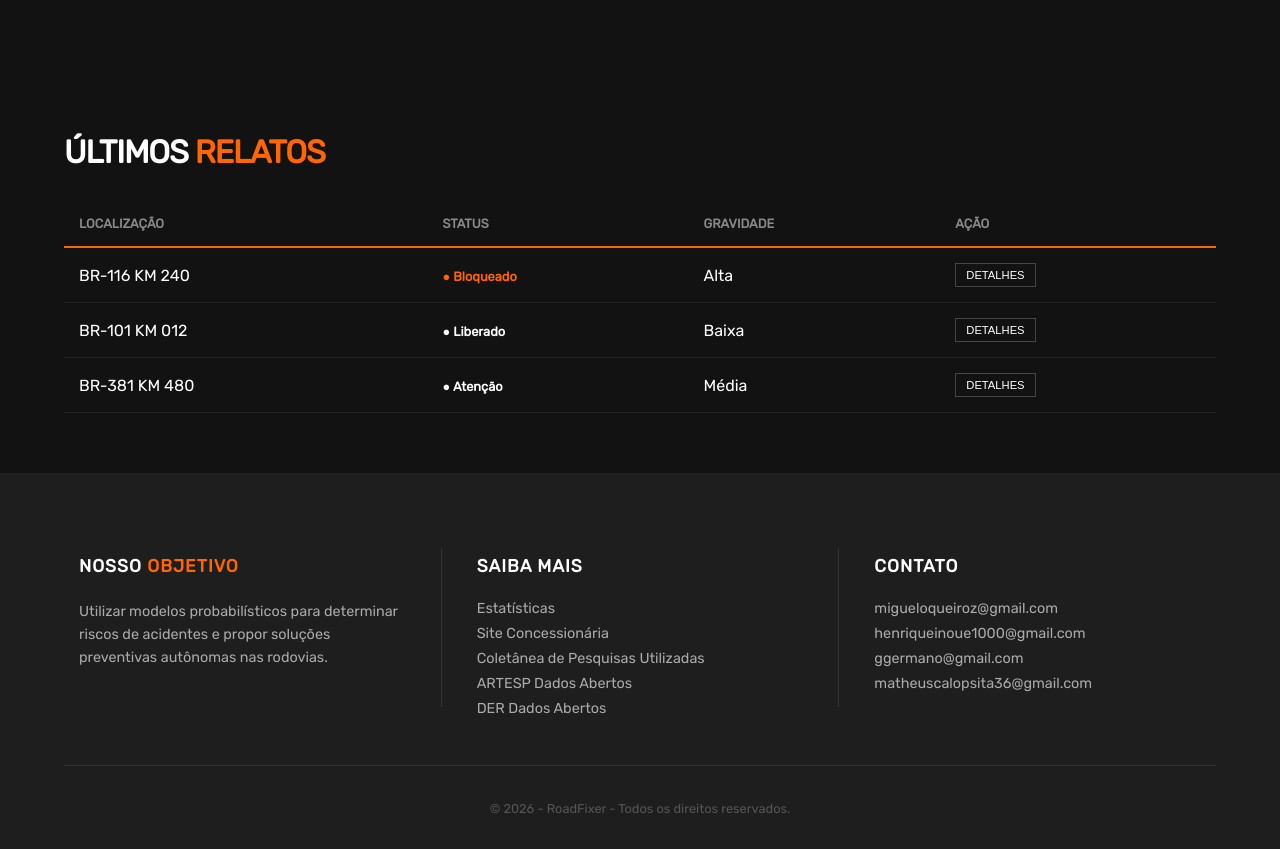
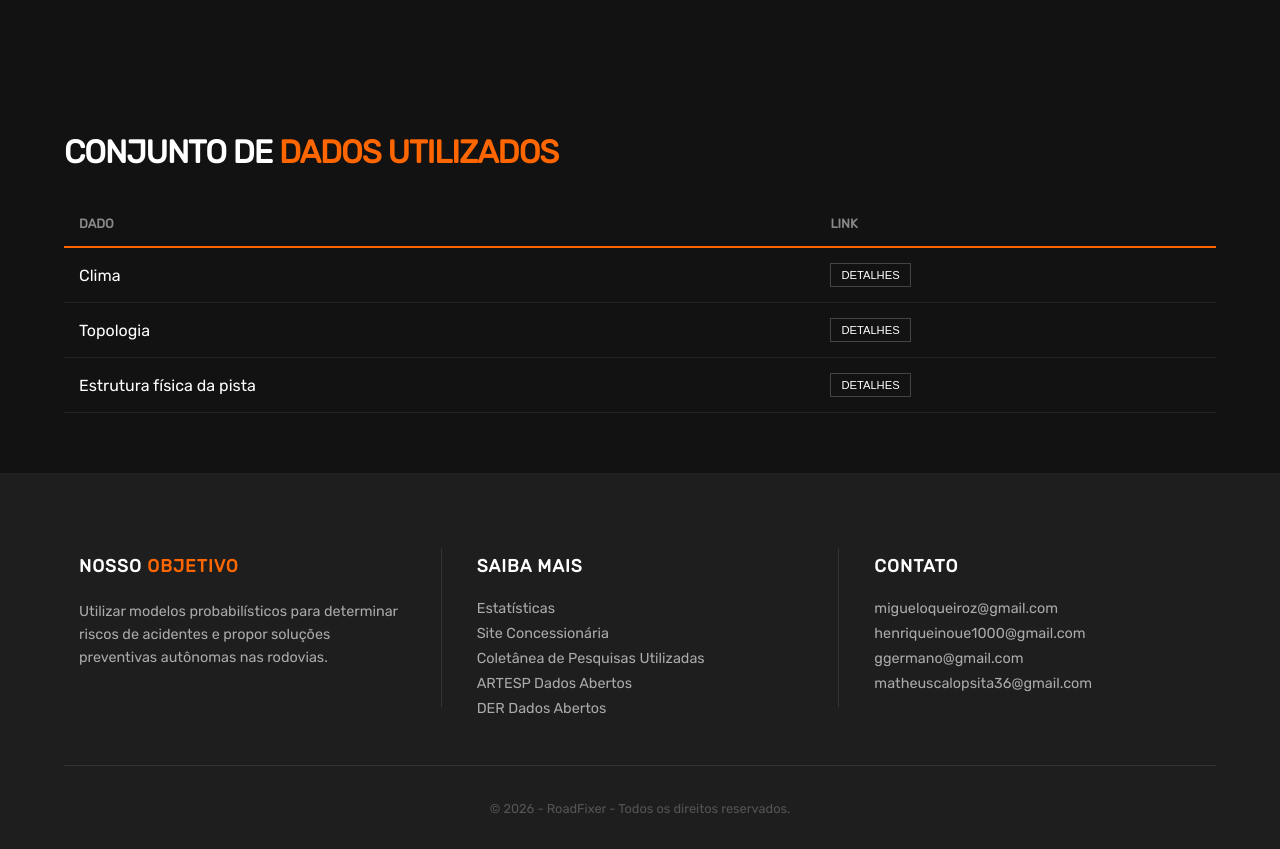
Before and after one commit to MiguelOliveira22/TCC26RoadFixer, a React (Vite) app in the folder RoadFixer/: page / in a window 1280 px wide. Shown: the part 1460-2309 px from the top of the page. Built offline with nearby package versions, Linux system fonts and the light colour scheme.

Commit message:
Update SaibaMais
ajeitado o estilo do menuButton

```diff
--- a/RoadFixer/src/App.jsx
+++ b/RoadFixer/src/App.jsx
@@ -3,7 +3,7 @@ import Navbar from "./components/Navbar";
 import Footer from "./components/Footer";
 import HomePage from './Pages/HomePage';
 import MonitoramentoPage from "./Pages/MonitoramentoPage";
-import SaibaMaisPage from "./Pages/saibaMaisPage"; // Atenção ao nome do arquivo!
+import SaibaMaisPage from "./Pages/SaibaMaisPage"; // Atenção ao nome do arquivo!
 import './App.css';
 import { pathObject } from './Constants';
 
--- a/RoadFixer/src/Pages/SaibaMaisPage.jsx
+++ b/RoadFixer/src/Pages/SaibaMaisPage.jsx
@@ -48,11 +48,9 @@ export default function SaibaMaisPage() {
           {Object.keys(conteudos).map((nome) => (
             <button
               key={nome}
-              onClick={() => setSecaoAtiva(nome)}
-              className={{
-                ...styles.menuButton,
-                color: secaoAtiva === nome ? 'var(--laranja)' : '#888'
-              }}
+              style = {{color: secaoAtiva === nome ? 'var(--laranja)' : '#888'}}
+              onClick={() => {setSecaoAtiva(nome)}}
+              className={ styles.menuButton }
             >
               {nome}
             </button>
--- a/RoadFixer/src/components/RecentAccidents.jsx
+++ b/RoadFixer/src/components/RecentAccidents.jsx
@@ -4,42 +4,35 @@ import styles from "./RecentAccidents.module.css";
 export default function RecentAccidents() {
   const navigate = useNavigate();
 
+  // Não temos url para os tipos de dados que ainda coletaremos
   const reports = [
-    { id: 1, local: "BR-116 KM 240", status: "Bloqueado", gravidade: "Alta" },
-    { id: 2, local: "BR-101 KM 012", status: "Liberado", gravidade: "Baixa" },
-    { id: 3, local: "BR-381 KM 480", status: "Atenção", gravidade: "Média" },
+    { id: 1, dado: "Clima" , url: ""},
+    { id: 2, dado: "Topologia" , url: ""},
+    { id: 3, dado: "Estrutura física da pista" , url: ""},
   ];
 
   return (
     <section id="relatos" className={styles.section}>
       <h2 className={styles.title}>
-        ÚLTIMOS <span className={styles.highlight}>RELATOS</span>
+        CONJUNTO DE <span className={styles.highlight}>DADOS UTILIZADOS</span>
       </h2>
 
       <div className={styles.tableWrapper}>
         <table className={styles.table}>
           <thead>
             <tr>
-              <th className={styles.th}>LOCALIZAÇÃO</th>
-              <th className={styles.th}>STATUS</th>
-              <th className={styles.th}>GRAVIDADE</th>
-              <th className={styles.th}>AÇÃO</th>
+              <th className={styles.th}>DADO</th>
+              <th className={styles.th}>LINK</th>
             </tr>
           </thead>
           <tbody>
             {reports.map((r) => (
               <tr key={r.id} className={styles.tr}>
-                <td className={styles.td}>{r.local}</td>
-                <td className={styles.td}>
-                  <span className={`${styles.badge} ${r.status === 'Bloqueado' ? styles.blocked : ''}`}>
-                    ● {r.status}
-                  </span>
-                </td>
-                <td className={styles.td}>{r.gravidade}</td>
+                <td className={styles.td}>{r.dado}</td>
                 <td className={styles.td}>
                   <button
                     className={styles.miniBtn}
-                    onClick={() => navigate('/monitoramento')}
+                    onClick={() => window.open(r.url, '_blank')}
                   >
                     DETALHES
                   </button>
```
